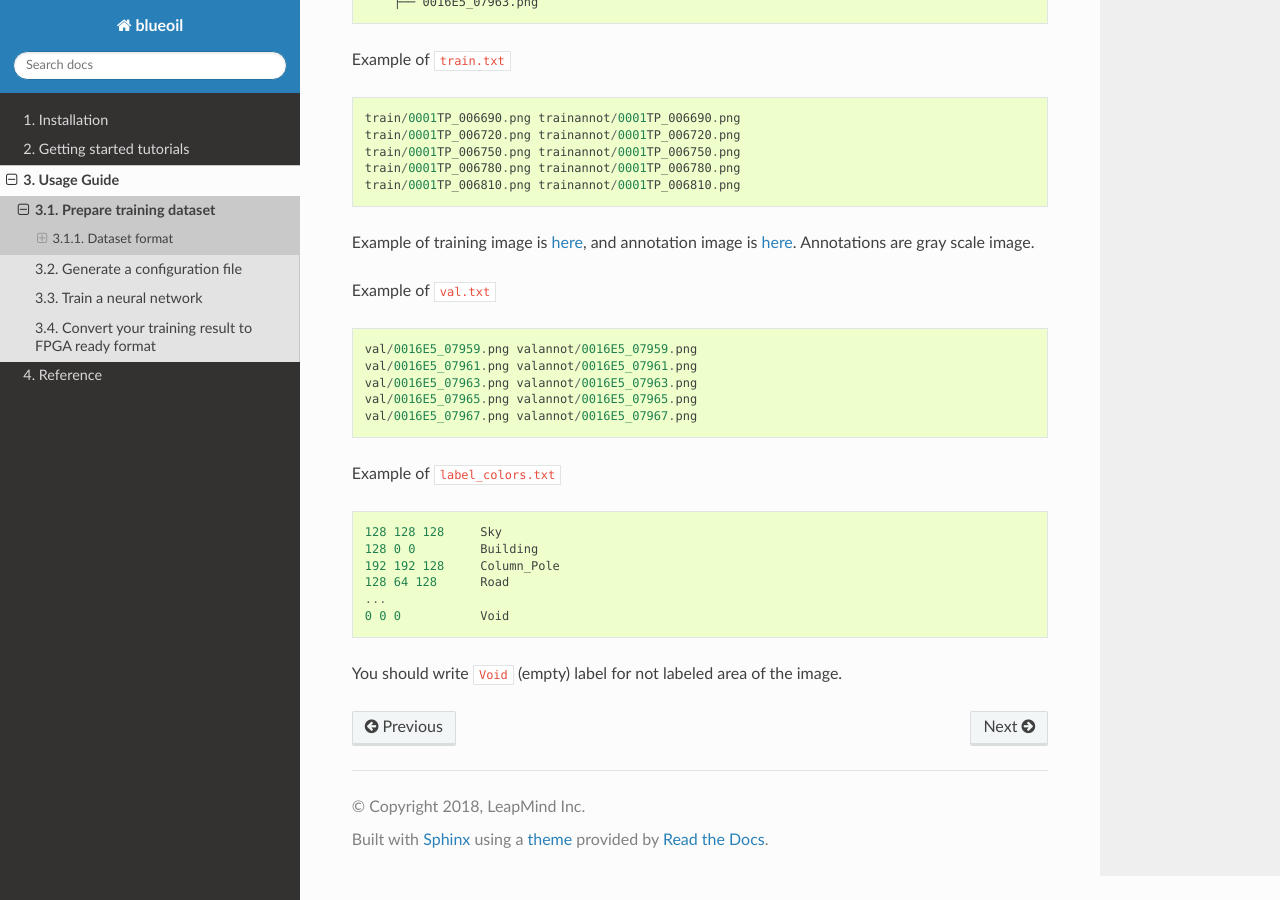
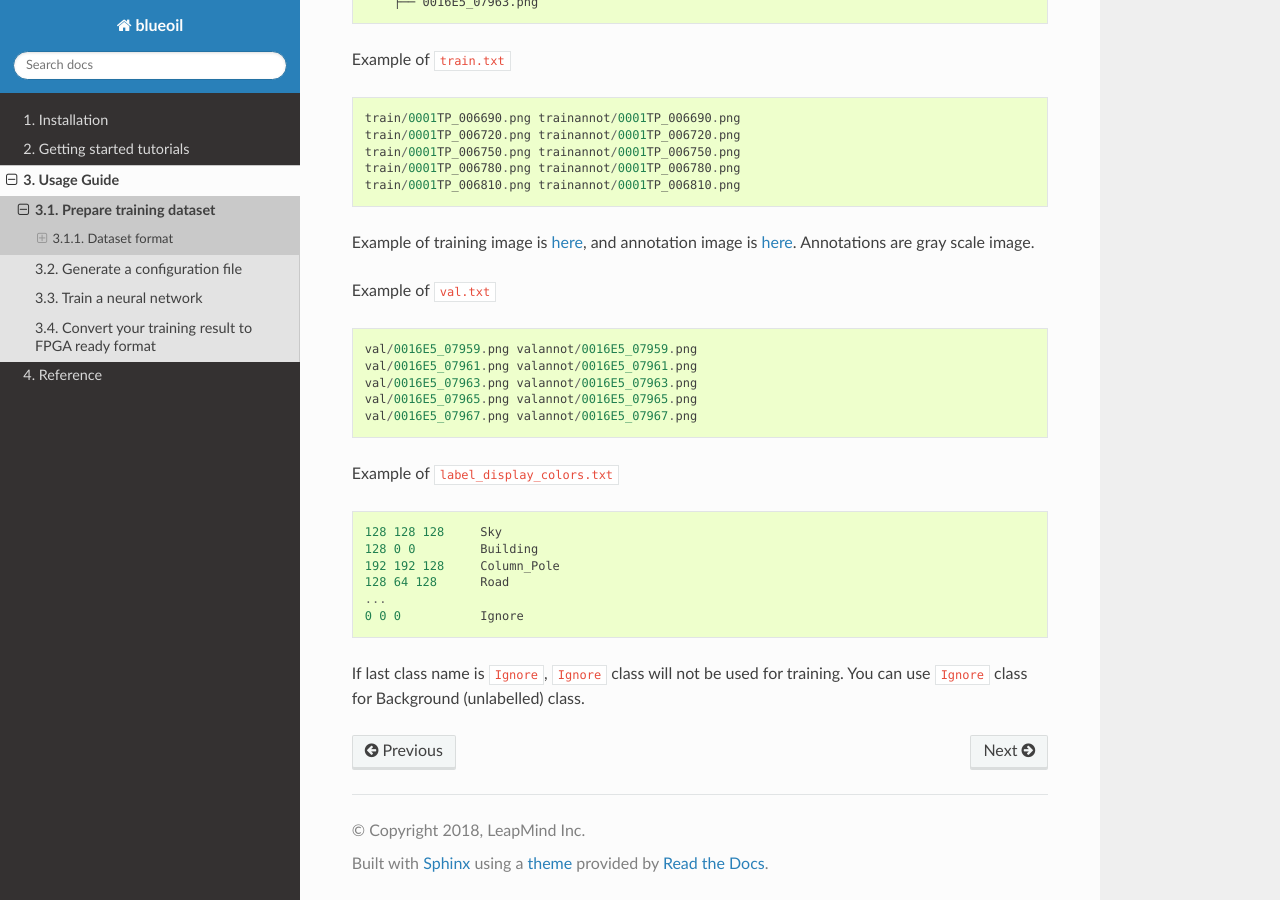
Before and after one commit to blue-oil/blueoil, a Sphinx documentation site: the page built from docs/usage/dataset.md, in a window 1280 px wide and 900 px high, scrolled down 3742 px. Built offline with Sphinx 7.4.7 and the Read the Docs theme 2.0.0, drawn with Linux system fonts in a browser that asks for light colours; formulas are drawn with MathJax 3; pages that are not in the unit, such as notebooks, are missing from menus; some of the changed text lies outside the part shown.

Commit message:
Enable to use Ignore class

````diff
--- a/docs/usage/dataset.md
+++ b/docs/usage/dataset.md
@@ -137,7 +137,7 @@ It is data format based on [CamVid](http://mi.eng.cam.ac.uk/research/projects/Vi
 
 Place the following files and directory.
 
-- `label_colors.txt`: Class information file like under the example.
+- `label_display_colors.txt`: Class information file like under the example.
 - `train.txt`: Pair of data and annotation image file paths. see below example.
 - `train`: All training images are located under the directory.
 - `trainannot`: All training annotation images are located under the directory.
@@ -195,7 +195,7 @@ val/0016E5_07965.png valannot/0016E5_07965.png
 val/0016E5_07967.png valannot/0016E5_07967.png
 ```
 
-Example of `label_colors.txt`
+Example of `label_display_colors.txt`
 
 ```
 128 128 128	Sky
@@ -203,7 +203,8 @@ Example of `label_colors.txt`
 192 192 128	Column_Pole
 128 64 128	Road
 ...
-0 0 0		Void
+0 0 0		Ignore
 ```
 
-You should write `Void` (empty) label for not labeled area of the image.
+If last class name is `Ignore`,  `Ignore` class will not be used for training.
+You can use `Ignore` class for Background (unlabelled) class.
````
Also changed, not shown: 11 other files.
